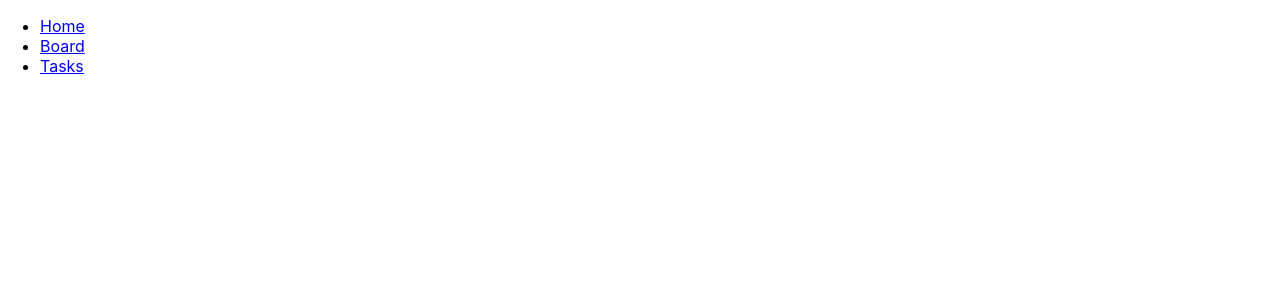
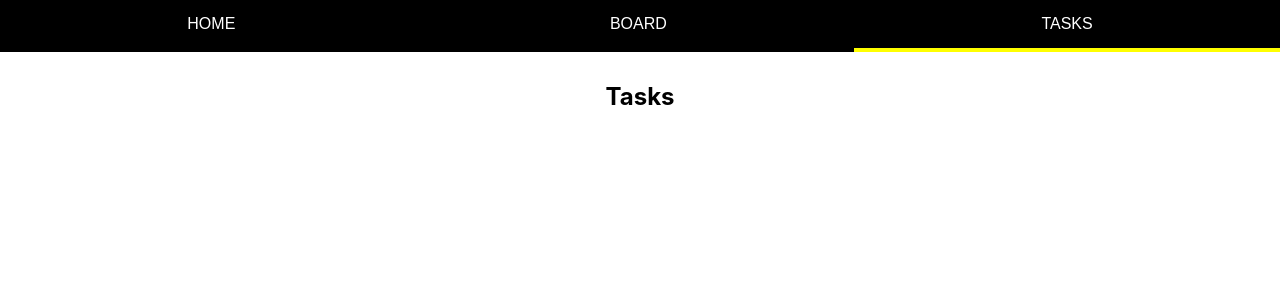
Before and after one commit to karol199393/TrelloFrontEndReact, a React (Create React App) app: page /tasks in a window 1280 px wide. Shown: the top 300 px of the page. Built offline with nearby package versions, Linux system fonts and the light colour scheme.

Commit message:
change menu,add css and Router and Navlink

```diff
--- a/src/App.css
+++ b/src/App.css
@@ -3,11 +3,6 @@
   flex-direction: column;
 }
 
-@media (prefers-reduced-motion: no-preference) {
-  .App-logo {
-    animation: App-logo-spin infinite 20s linear;
-  }
-}
 
 .TopNav {
   display: flex;
@@ -29,14 +24,6 @@
   color: #61dafb;
 }
 
-@keyframes App-logo-spin {
-  from {
-    transform: rotate(0deg);
-  }
-  to {
-    transform: rotate(360deg);
-  }
-}
 
 .containerLeft, .containerRight, .content {
   display: flex;
@@ -68,3 +55,45 @@
 .extraContent {
   flex-grow: 1;
 }
+
+* {
+  margin : 0;
+  padding : 0;
+  box-sizing : border-box;
+}
+
+ nav {
+  background-color: black;
+}
+ul {
+  display:flex;
+  list-style: none;
+}
+
+li {
+  flex-grow: 1;
+}
+
+a {
+  display: block;
+  font-family:arial;
+  text-align: center;
+  padding: 15px 25px;
+  color: white;
+  text-decoration: none;
+  text-transform: uppercase;
+  border-bottom: 4px solid black;
+}
+
+a :hover {
+  color:yellow;
+}
+
+section {
+  padding-top: 30px;
+  text-align: center;
+}
+
+.active {
+  border-bottom-color: yellow;
+}
--- a/src/App.js
+++ b/src/App.js
@@ -1,6 +1,12 @@
 import React from 'react';
 import './App.css';
-import { BrowserRouter, Link } from 'react-router-dom';
+import { BrowserRouter, NavLink } from 'react-router-dom';
+import { Route } from 'react-router-dom';
+import Board from './components/board';
+import Tasks from './components/tasks';
+import Home from './components/home';
+import { Routes } from 'react-router-dom';
+
 
 function App() {
   return (
@@ -8,15 +14,20 @@ function App() {
     <div>
     <nav>
       <ul>
-        <li><Link to ="/">Home</Link></li>
-        <li><Link to ="/board">Board</Link></li>
-        <li><Link to ="/lists">Tasks</Link></li>
+        <li><NavLink to ="/">Home</NavLink></li>
+        <li><NavLink to ="/board">Board</NavLink></li>
+        <li><NavLink to ="/tasks">Tasks</NavLink></li>
       </ul>
       </nav>
+      <section>
+        <Routes>
+        <Route path="/" element={<Home/>} />
+        <Route path="/board"  element={<Board/>} />
+        <Route path="/tasks" element={<Tasks/>} />
+        </Routes>
+      </section>
     </div>
     </BrowserRouter>
-
-
 
   );
 }
--- /dev/null
+++ b/src/components/tasks.js
@@ -0,0 +1,10 @@
+import React from 'react'
+
+const Tasks = () => {
+     return (
+          <div>
+              <h1>Tasks</h1>
+          </div>
+     )
+}
+export default Tasks;
```
